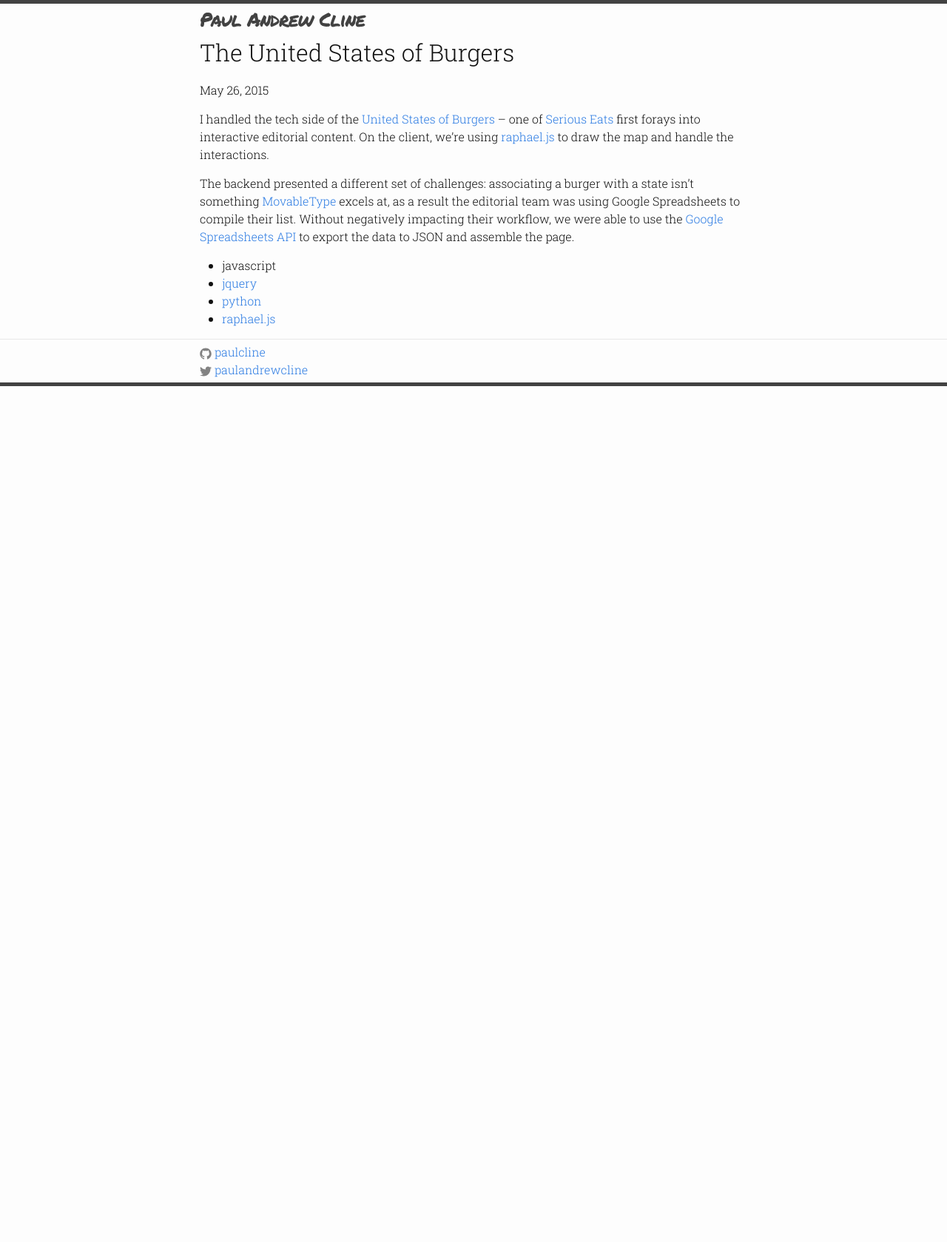
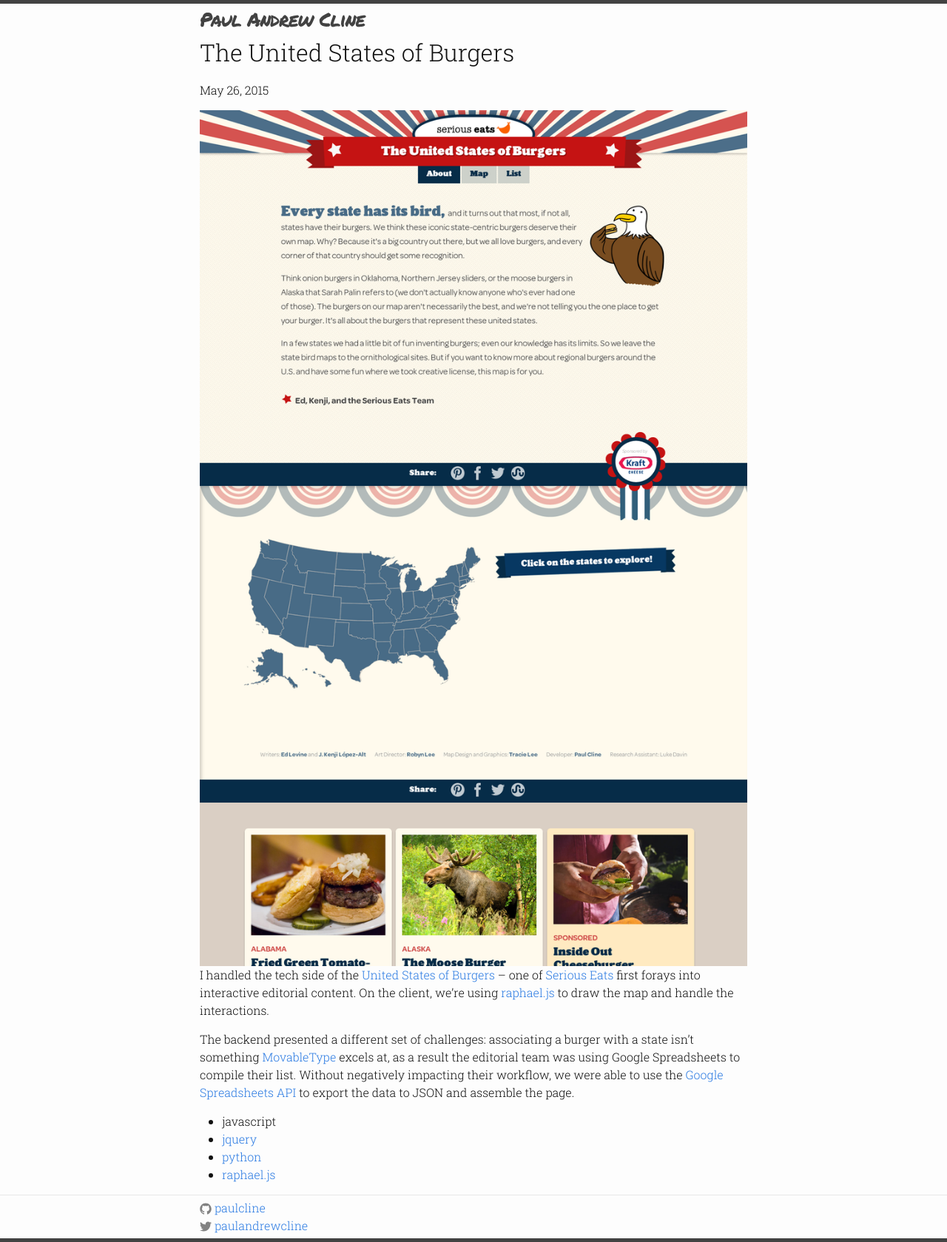
Before and after one commit to paulcline/paulandrewcline.com, a Jekyll site: the page built from _posts/2015-06-02-united-states-of-burgers.md, in a window 1280 px wide. Shown: the whole page at 74% size. Built offline with Jekyll 4.4.1, drawn with Linux system fonts in a browser that asks for light colours; before the commit the page ends 900 px from its top, so only the background shows below that.

Commit message:
Added united states of burgers image

```diff
--- a/_posts/2015-06-02-united-states-of-burgers.md
+++ b/_posts/2015-06-02-united-states-of-burgers.md
@@ -4,6 +4,8 @@
 date:   2015-05-26 23:08:18
 categories: "serious eats"
 ---
+
+<div class="preview"><img src="/images/united-states-of-burgers.png" /></div>
 
 I handled the tech side of the <a href="http://www.seriouseats.com/maps/united-states-of-burgers">United States of Burgers</a> -- one of <a href="http://www.seriouseats.com">Serious Eats</a> first forays into interactive editorial content.  On the client, we're using <a href="http://raphaeljs.com/">raphael.js</a> to draw the map and handle the interactions.
 
```
